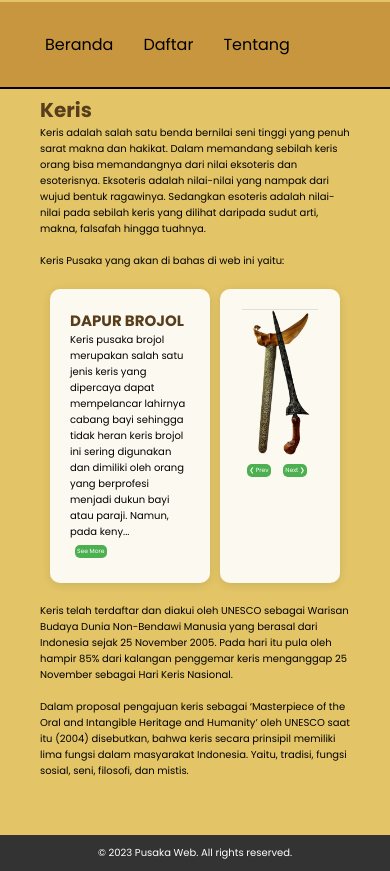
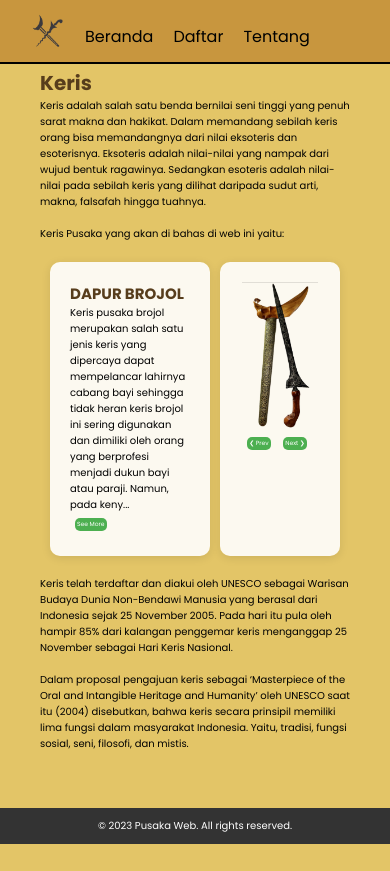
Before and after one commit to nelsenfer/Project-Web-Pusaka, a plain HTML site: page index.html in a window 390 px wide. Shown: the top 871 px of the page. After the commit the page ends 844 px from the top, so only its background shows below. Drawn offline with Linux system fonts and the light colour scheme; a web font is replaced by a local one.

Commit message:
Fixing Navbar

```diff
--- a/css/style.css
+++ b/css/style.css
@@ -7,7 +7,7 @@
 }
 
 html, body {
-    height: 100%;
+    height: 100vh;
 }
 
 body {
@@ -33,7 +33,7 @@ a.mailto-link:hover {
 /* navigasi */
 
 .navbar {
-    padding: 20px 0px 20px 30px;
+    padding: 10px 0px 10px 30px;
     width: 100%; /* Mengatur lebar navbar menjadi 100% */
     height: 60px;
     display: flex;
@@ -47,13 +47,15 @@ a.mailto-link:hover {
 .navbar .menu {
     display: flex;
     justify-content: space-around;
+    align-items: flex-end;
 }
 
 .navbar .menu a {
     color: black; /* Changed to white */
     text-decoration: none;
-    padding: 10px 15px;
+    padding: 0 10px;
     font-size: 20px; /* Adjusted font size */
+    height: fit-content;
 }
 
 .navbar .menu a:hover {
@@ -62,6 +64,10 @@ a.mailto-link:hover {
     border-radius: 5px;
 }
 
+.navbar .menu img {
+    width: 35px;
+    margin-right: 10px;
+}
 .article {
     padding: 20px;
     margin: 20px;
@@ -306,9 +312,9 @@ footer {
 }
 
 @media (max-width: 768px) {
-    .navbar{
+    /* .navbar{
         margin: 8px 0px 8px 0px;
-    }
+    */
 
     .article {
         padding-top: 8px;
@@ -358,9 +364,9 @@ footer {
 }
 
 @media (max-width: 480px) {
-    .navbar{
+    /* .navbar{
         margin: 4px 0px 4px 0px
-    }
+    */
 
     .article {
         padding-top: 4px;
@@ -411,9 +417,9 @@ footer {
 }
 
 @media (max-width: 400px) {
-    .navbar{
+    /* .navbar{
         margin: 2px 0px 2px 0px
-    }
+    */
 
     .article {
         padding-top: 2px;
--- a/index.html
+++ b/index.html
@@ -9,6 +9,7 @@
 <body>
     <div class="navbar">
         <div class="menu" id="menu">
+            <img class="navIcon" src="img/logoKeris.png" alt="Logo Pusaka Keris">
             <a href="index.html">Beranda</a>
             <a href="./html/daftar.html">Daftar</a>
             <a href="./html/tentang.html">Tentang</a>
```
Also changed, not shown: img/logoKeris.png (added).
